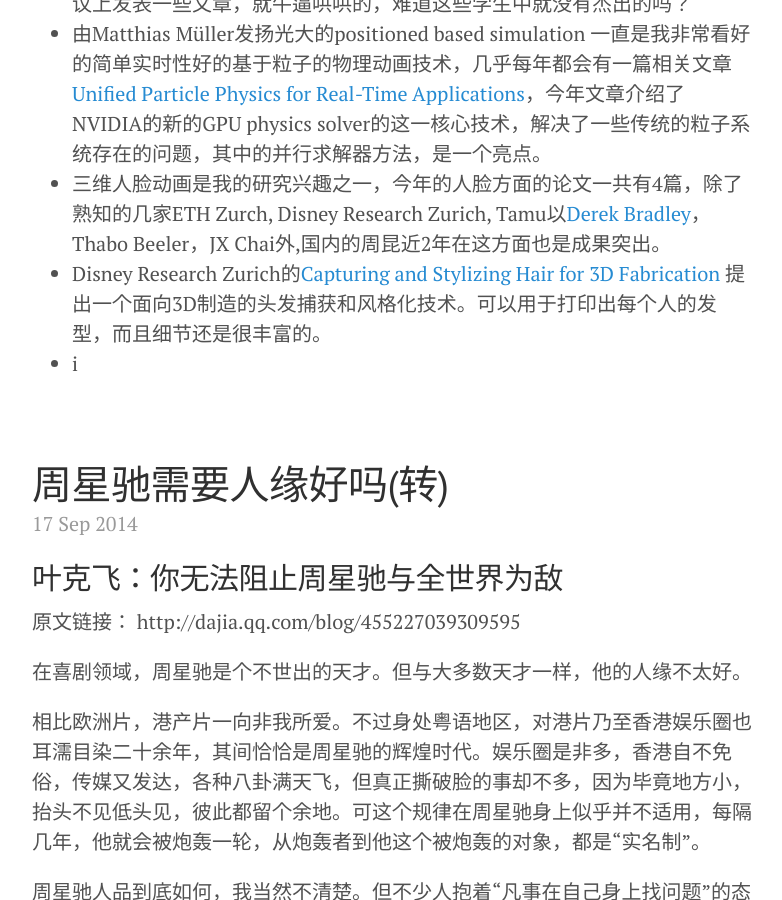
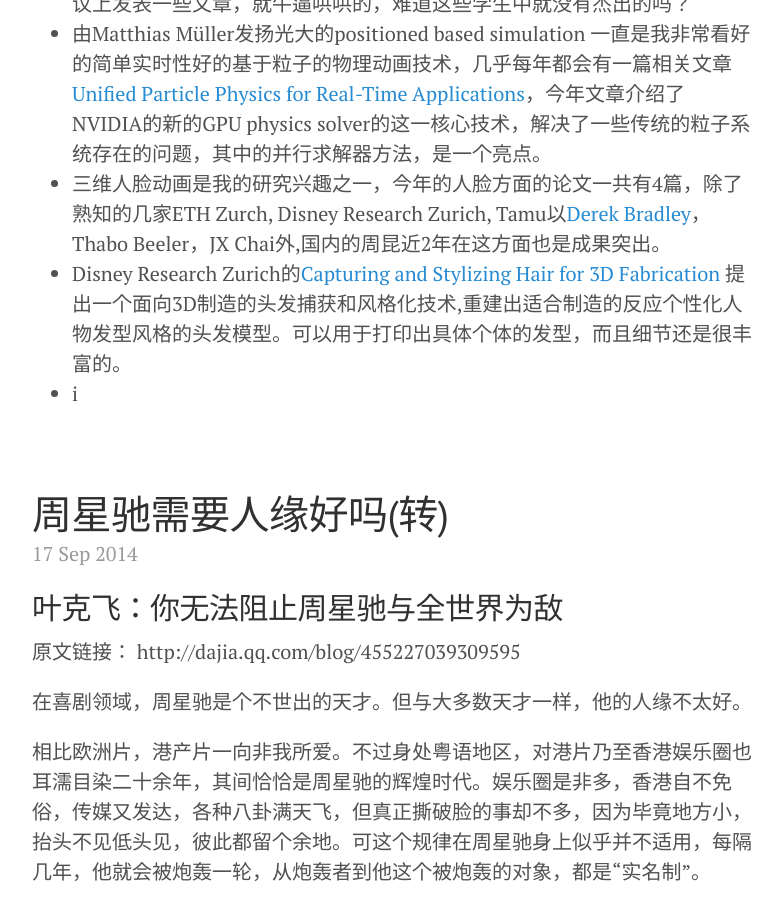
Before and after one commit to hwdong/hwdong-old.github.io, a Jekyll site: the page built from index.html, in a window 1280 px wide and 900 px high, scrolled down 809 px. Shown: the whole window, without its empty margins (248-1030 px from the left). Built offline with Jekyll 4.4.1, drawn with Linux system fonts in a browser that asks for light colours; Markdown is read by kramdown in place of the engine named in the settings; the list of posts is cut into pages by our own code.

Commit message:
Updated 2014-09-20-SIGGRAPH2014.md

```diff
--- a/_posts/2014-09-20-SIGGRAPH2014.md
+++ b/_posts/2014-09-20-SIGGRAPH2014.md
@@ -11,5 +11,5 @@
 - 多年来未能进入SIGGRAPH的默默无闻的Zhigang Deng实验室(http://graphics.cs.uh.edu/ble/)终于依靠杰出的学生Binh Huy Le在SIGGRAPH上连续亮相，今年又出了一篇[Robust and Accurate Skeletal Rigging from Mesh Sequences](http://graphics.cs.uh.edu/ble/papers/2014s-ske/)，当年被人冷落和轻视的Deng教授终于可以扬眉吐气了啊！说明2点：1）招到一个杰出的学生是导师的福气啊；2）老的课题仍然可以开出新花来！ 而国内招收过几百个学生的学霸们在三流期刊或会议上发表一些文章，就牛逼哄哄的，难道这些学生中就没有杰出的吗？
 - 由Matthias Müller发扬光大的positioned based simulation 一直是我非常看好的简单实时性好的基于粒子的物理动画技术，几乎每年都会有一篇相关文章[Unified Particle Physics for Real-Time Applications](http://blog.mmacklin.com/flex/)，今年文章介绍了NVIDIA的新的GPU physics solver的这一核心技术，解决了一些传统的粒子系统存在的问题，其中的并行求解器方法，是一个亮点。
 - 三维人脸动画是我的研究兴趣之一，今年的人脸方面的论文一共有4篇，除了熟知的几家ETH Zurch, Disney Research Zurich, Tamu以[Derek Bradley](http://zurich.disneyresearch.com/derekbradley/)，Thabo Beeler，JX Chai外,国内的周昆近2年在这方面也是成果突出。
-- Disney Research Zurich的[Capturing and Stylizing Hair for 3D Fabrication ](http://cheveone.blogspot.com.es/2014/08/stylized-hair-capture.html)提出一个面向3D制造的头发捕获和风格化技术。可以用于打印出每个人的发型，而且细节还是很丰富的。
+- Disney Research Zurich的[Capturing and Stylizing Hair for 3D Fabrication ](http://cheveone.blogspot.com.es/2014/08/stylized-hair-capture.html)提出一个面向3D制造的头发捕获和风格化技术,重建出适合制造的反应个性化人物发型风格的头发模型。可以用于打印出具体个体的发型，而且细节还是很丰富的。
 - i
```
